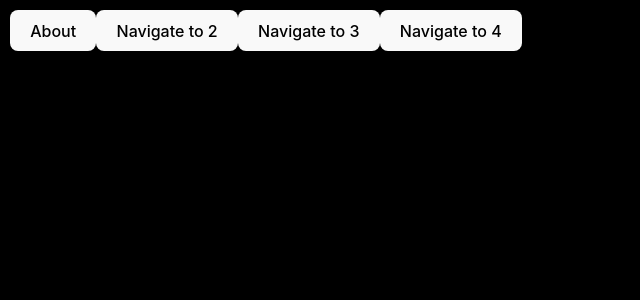
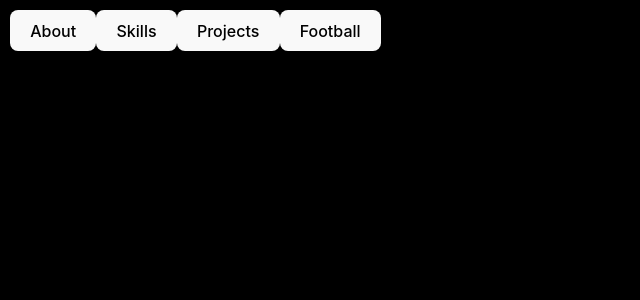
Before and after one commit to zahaanshapoorjee/portfolio-v3, a React (Vite) app: page / in a window 1280 px wide. Shown: the top 300 px of the page, without its empty margins (0-640 px from the left). Built offline with nearby package versions, Linux system fonts and the light colour scheme; no server answers.

Commit message:
Added shitty navbar

```diff
--- a/src/Components/Scene/Scene.jsx
+++ b/src/Components/Scene/Scene.jsx
@@ -8,9 +8,9 @@ const Navbar = ({ handleNavigation }) => {
   return (
     <div style={{ position: 'absolute', top: 10, left: 10, zIndex: 1 }}>
       <button onClick={() => handleNavigation(new THREE.Vector3(3.5, 0, 0))}>About</button>
-      <button onClick={() => handleNavigation(new THREE.Vector3(-3.5, 0, 0))}>Navigate to 2</button>
-      <button onClick={() => handleNavigation(new THREE.Vector3(0, 0, 3.5))}>Navigate to 3</button>
-      <button onClick={() => handleNavigation(new THREE.Vector3(0, 0, -3.5))}>Navigate to 4</button>
+      <button onClick={() => handleNavigation(new THREE.Vector3(-3.5, 0, 0))}>Skills</button>
+      <button onClick={() => handleNavigation(new THREE.Vector3(0, 0, 3.5))}>Projects</button>
+      <button onClick={() => handleNavigation(new THREE.Vector3(0, 0, -3.5))}>Football</button>
     </div>
   );
 };
```
